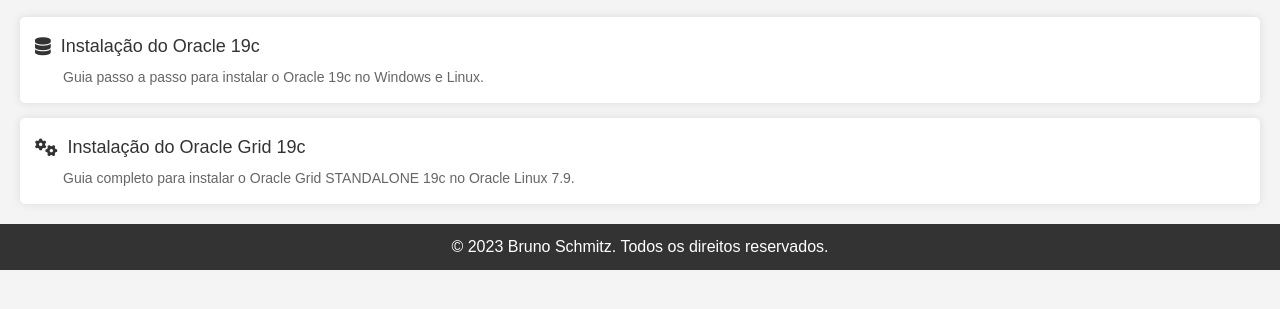
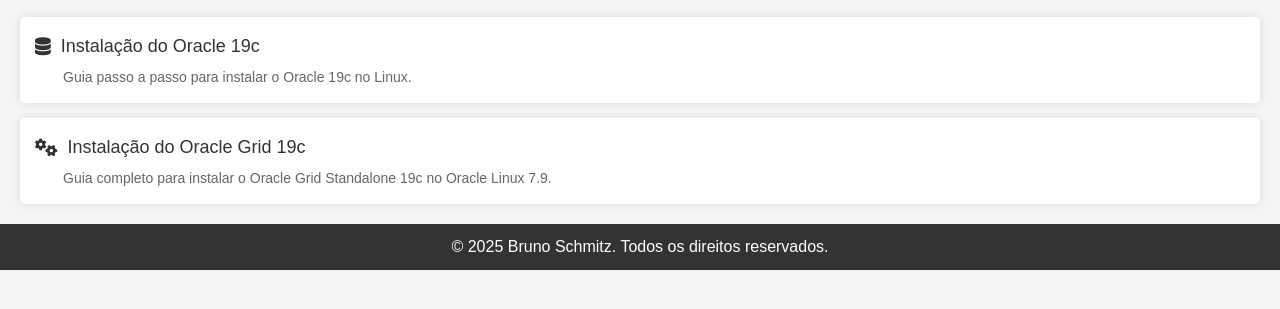
Before and after one commit to BrunoSchmitz-Portes/Stack-Schmitz, a plain HTML site: page index.html in a window 1280 px wide. Shown: the part 177-486 px from the top of the page. Drawn offline with Linux system fonts and the light colour scheme.

Commit message:
Update index.html

```diff
--- a/index.html
+++ b/index.html
@@ -40,19 +40,19 @@
             <a href="https://brunoschmitz-portes.github.io/documentacoes-oracle/instalar_oracle_19c.html" target="_blank">
                 <i class="fas fa-database"></i> Instalação do Oracle 19c
             </a>
-            <p>Guia passo a passo para instalar o Oracle 19c no Windows e Linux.</p>
+            <p>Guia passo a passo para instalar o Oracle 19c no Linux.</p>
         </li>
         <li>
             <a href="https://brunoschmitz-portes.github.io/documentacoes-oracle/instalar_oracle_grid_19c.html" target="_blank">
                 <i class="fas fa-cogs"></i> Instalação do Oracle Grid 19c
             </a>
-            <p>Guia completo para instalar o Oracle Grid STANDALONE 19c no Oracle Linux 7.9.</p>
+            <p>Guia completo para instalar o Oracle Grid Standalone 19c no Oracle Linux 7.9.</p>
         </li>
         <!-- Adicione mais links para outras documentações -->
     </ul>
 
     <footer>
-        <p>&copy; 2023 Bruno Schmitz. Todos os direitos reservados.</p>
+        <p>&copy; 2025 Bruno Schmitz. Todos os direitos reservados.</p>
     </footer>
 
     <a href="#" class="back-to-top" id="backToTop">
```
